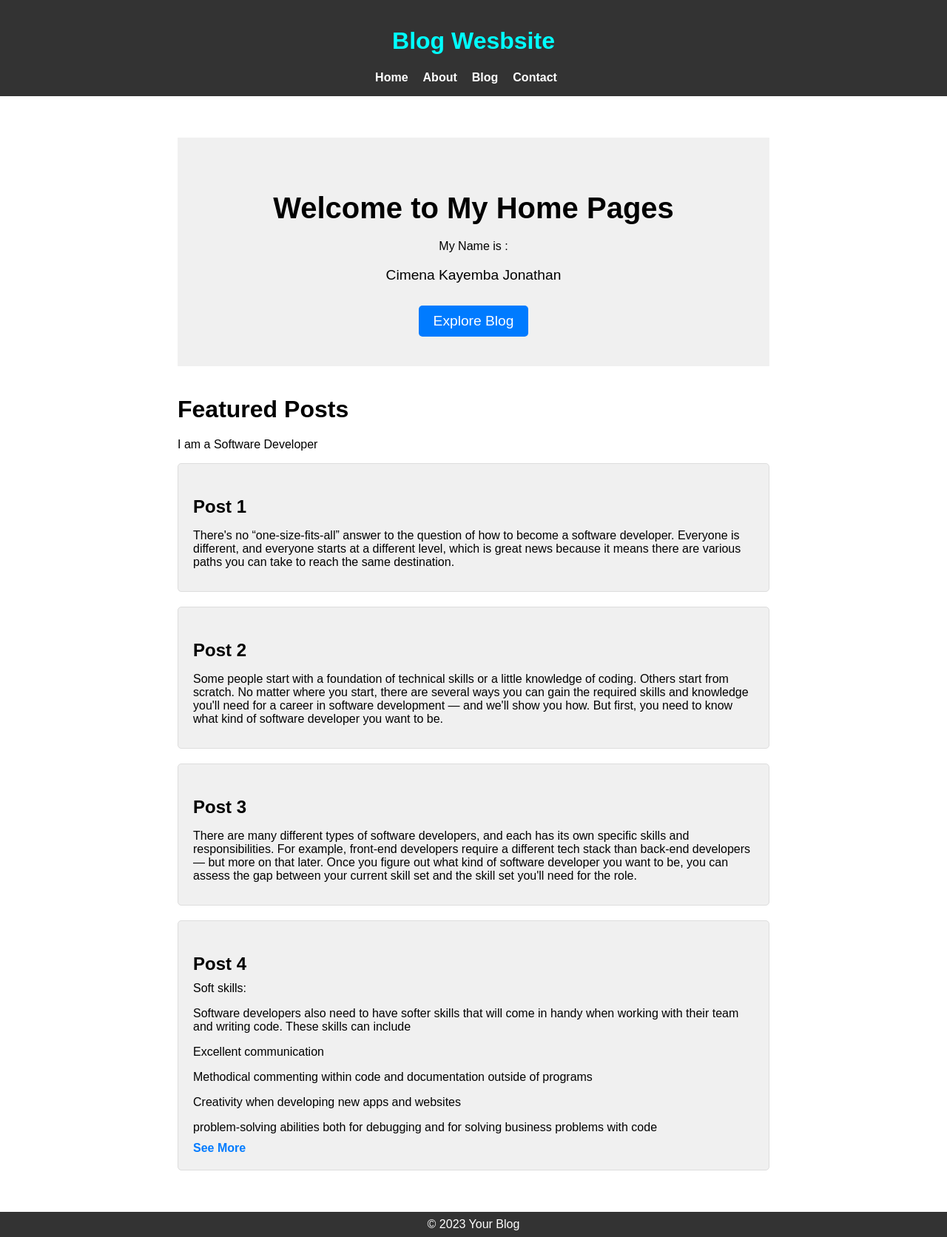
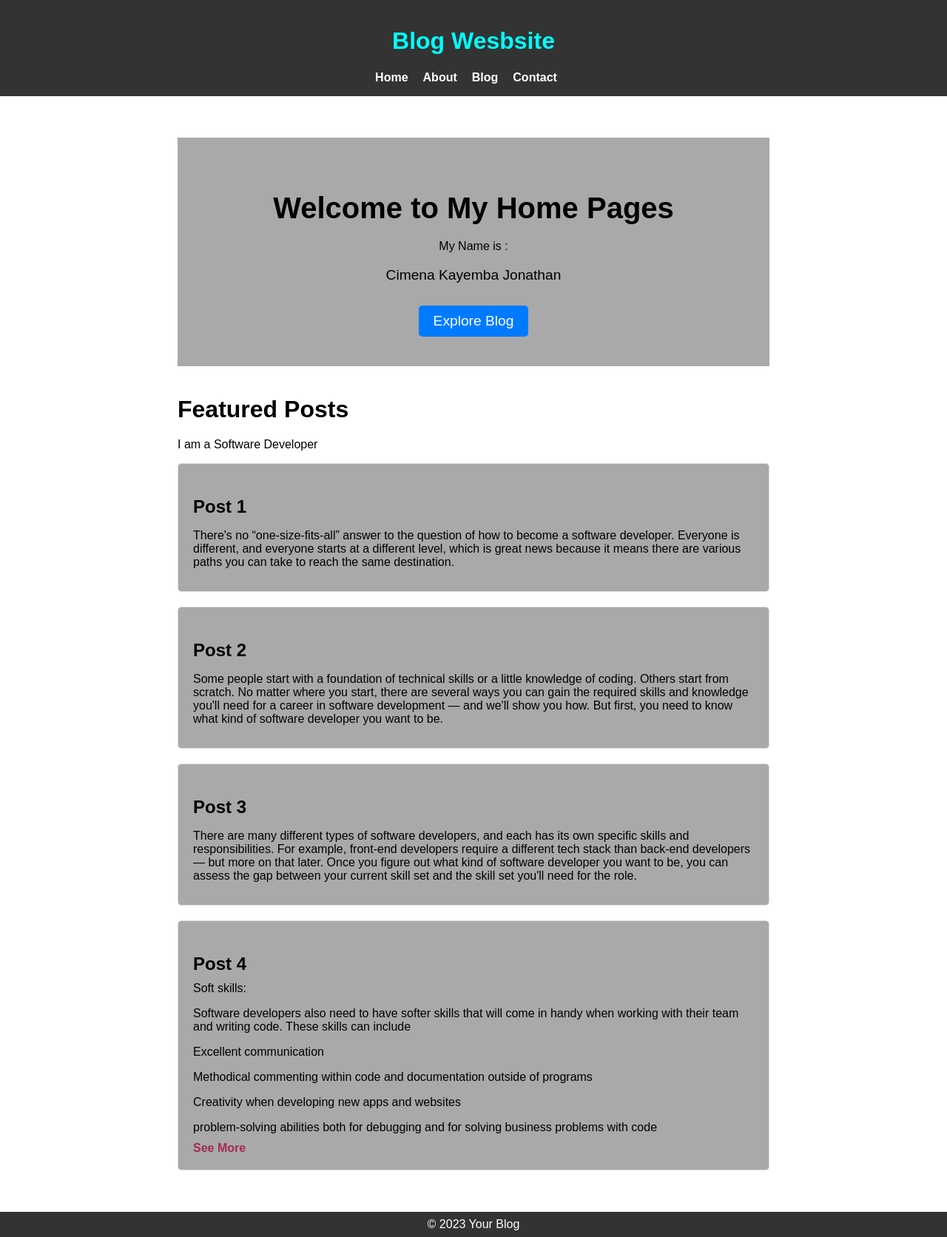
Before and after one commit to KAYEMBAJONATHAN/CodeAlph_ResponsiveBlog, a React (Create React App) app: page / in a window 1280 px wide. Shown: the whole page at 74% size. Built offline with nearby package versions, Linux system fonts and the light colour scheme.

Commit message:
add fix the css

```diff
--- a/src/Style/home.css
+++ b/src/Style/home.css
@@ -5,7 +5,7 @@
   }
 
   .hero {
-    background-color: #f0f0f0;
+    background-color: #a9a9a9;
     padding: 40px;
     text-align: center;
   }
@@ -45,7 +45,7 @@
   }
 
   .post {
-    background-color: #f0f0f0;
+    background-color: #a9a9a9;
     border: 1px solid #ddd;
     border-radius: 5px;
     padding: 20px;
@@ -70,7 +70,7 @@
 
   .post a {
     text-decoration: none;
-    color: #007bff;
+    color: #a52a52;
     font-weight: bold;
     transition: color 0.3s ease;
   }
```
